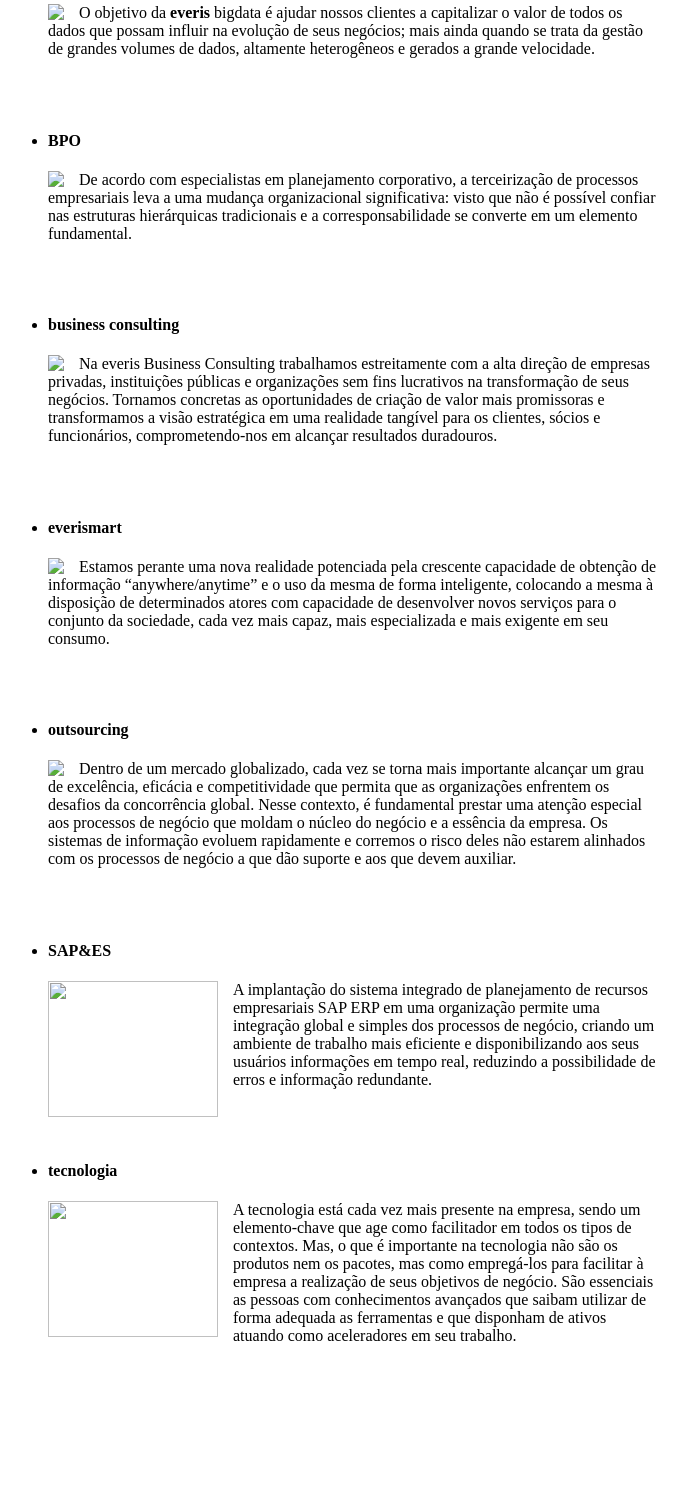
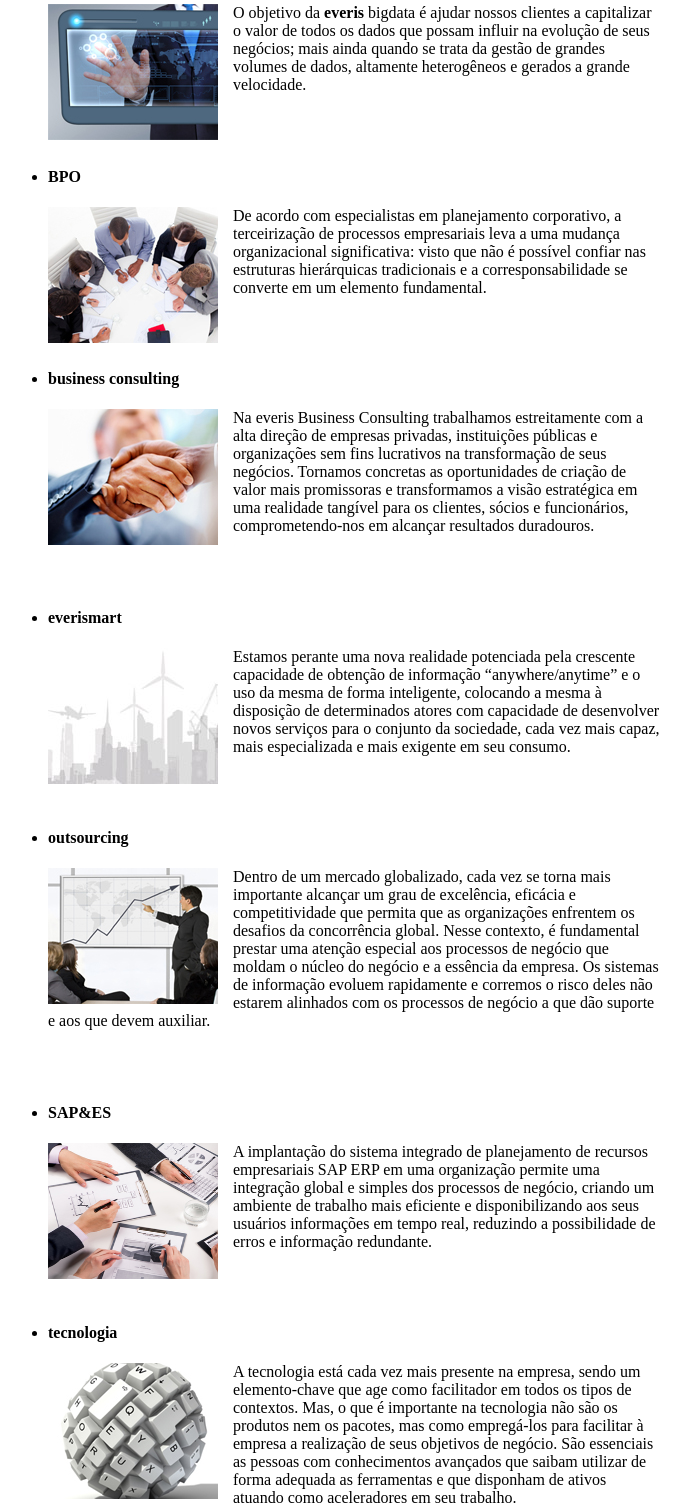
Before and after one commit to wellpires/ProjetoPWA, a plain HTML site: page PWANavDemo/public_html/services.html in a window 1280 px wide. Shown: the part 43-1553 px from the top of the page, without its empty margins (0-690 px from the left). Before the commit the page ends 1404 px from the top, so only its background shows below. Drawn offline with Linux system fonts and the light colour scheme; the site is published under a folder, as on GitHub Pages, so addresses that start at the root find nothing.

Commit message:
Toolbar fixado no topo css alterado

```diff
--- a/PWANavDemo/public_html/services.html
+++ b/PWANavDemo/public_html/services.html
@@ -7,7 +7,7 @@
                 <li>
                     <h4>bigdata</h4>
                     <div style="float: left;margin-right: 15px">
-                        <img src="/images/big_data_small.jpg" />
+                        <img src="images/big_data_small.jpg" />
                     </div>
                     <p style="width: 50%;">
                         O objetivo da <b>everis</b> bigdata é ajudar nossos clientes a capitalizar o
@@ -23,7 +23,7 @@
                 <li>
                     <h4>BPO</h4>
                     <div style="float: left;margin-right: 15px">
-                        <img src="/images/peq_bpo.jpg" />
+                        <img src="images/peq_bpo.jpg" />
                     </div>
                     <p style="width: 50%; ">
                         De acordo com especialistas em planejamento corporativo, a terceirização de processos
@@ -39,7 +39,7 @@
                 <li>
                     <h4>business consulting</h4>
                     <div style="float: left;margin-right: 15px">
-                        <img src="/images/peq_business.jpg" />
+                        <img src="images/peq_business.jpg" />
                     </div>
                     <p style="width: 50%; ">
                         Na everis Business Consulting trabalhamos estreitamente com a alta direção de empresas privadas,
@@ -56,7 +56,7 @@
                 <li>
                     <h4>everismart</h4>
                     <div style="float: left;margin-right: 15px">
-                        <img src="/images/smartcities small.jpg" />
+                        <img src="images/smartcities small.jpg" />
                     </div>
                     <p style="width: 50%; ">
                         Estamos perante uma nova realidade potenciada pela crescente capacidade de obtenção de informação “anywhere/anytime”
@@ -72,7 +72,7 @@
                 <li>
                     <h4>outsourcing</h4>
                     <div style="float: left;margin-right: 15px">
-                        <img src="/images/peq_outsourcing.jpg" />
+                        <img src="images/peq_outsourcing.jpg" />
                     </div>
                     <p style="width: 50%; ">
                         Dentro de um mercado globalizado, cada vez se torna mais importante alcançar um grau de excelência, eficácia e
@@ -89,7 +89,7 @@
                 <li>
                     <h4>SAP&ES</h4>
                     <div style="float: left;margin-right: 15px">
-                        <img src="/images/peq_ses.jpg" style="width: 170px;height: 136px" />
+                        <img src="images/peq_ses.jpg" style="width: 170px;height: 136px" />
                     </div>
                     <p style="width: 50%; ">
                         A implantação do sistema integrado de planejamento de recursos empresariais SAP ERP em uma organização permite uma
@@ -105,7 +105,7 @@
                 <li>
                     <h4>tecnologia</h4>
                     <div style="float: left;margin-right: 15px">
-                        <img src="/images/peq_tecnologia.jpg" style="width: 170px;height: 136px" />
+                        <img src="images/peq_tecnologia.jpg" style="width: 170px;height: 136px" />
                     </div>
                     <p style="width: 50%; ">
                         A tecnologia está cada vez mais presente na empresa, sendo um elemento-chave que age como facilitador em todos os tipos
--- a/PWANavDemo/public_html/styles/style.css
+++ b/PWANavDemo/public_html/styles/style.css
@@ -54,7 +54,8 @@
 
 .header {
     width: 100%;
-    /*height: 56px;*/
+    position: fixed;
+    top: 0;
     color: #FFF;
     background: #A5BB0B;/**/
     margin:0;
```
